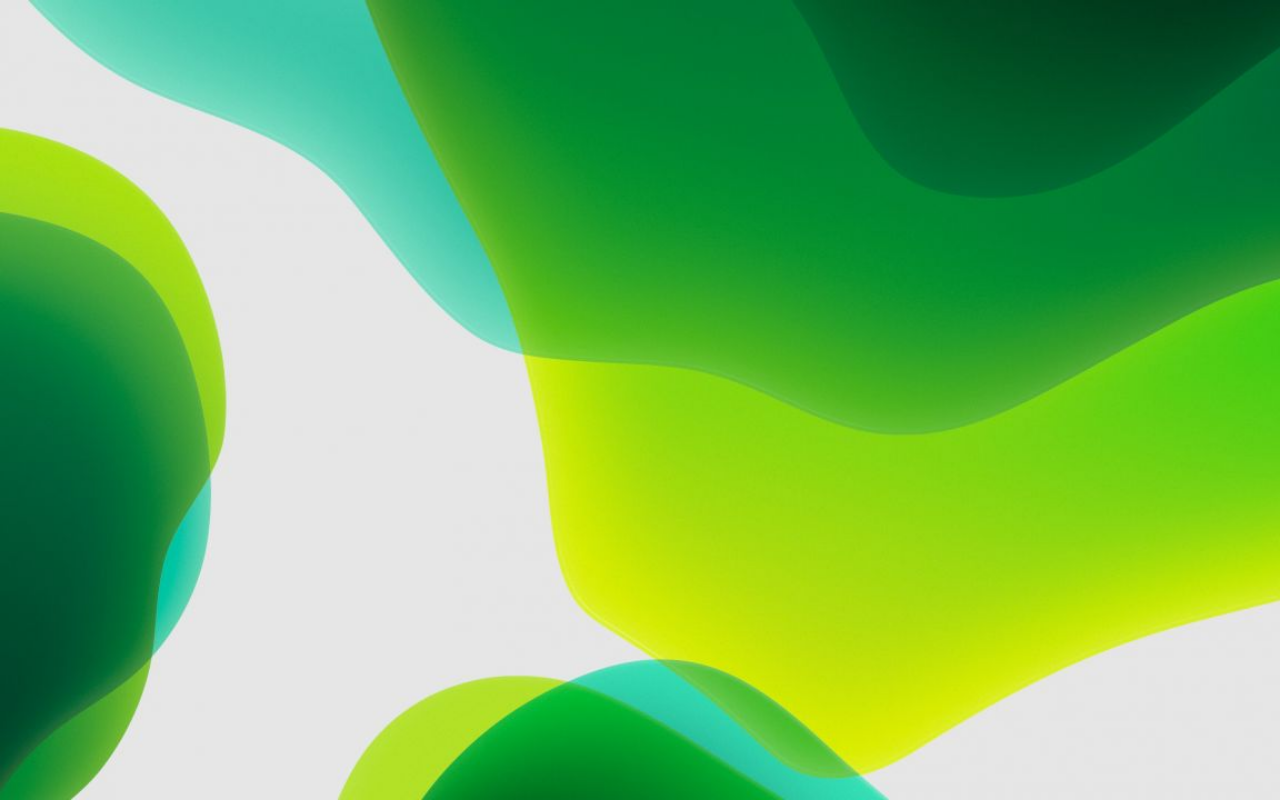
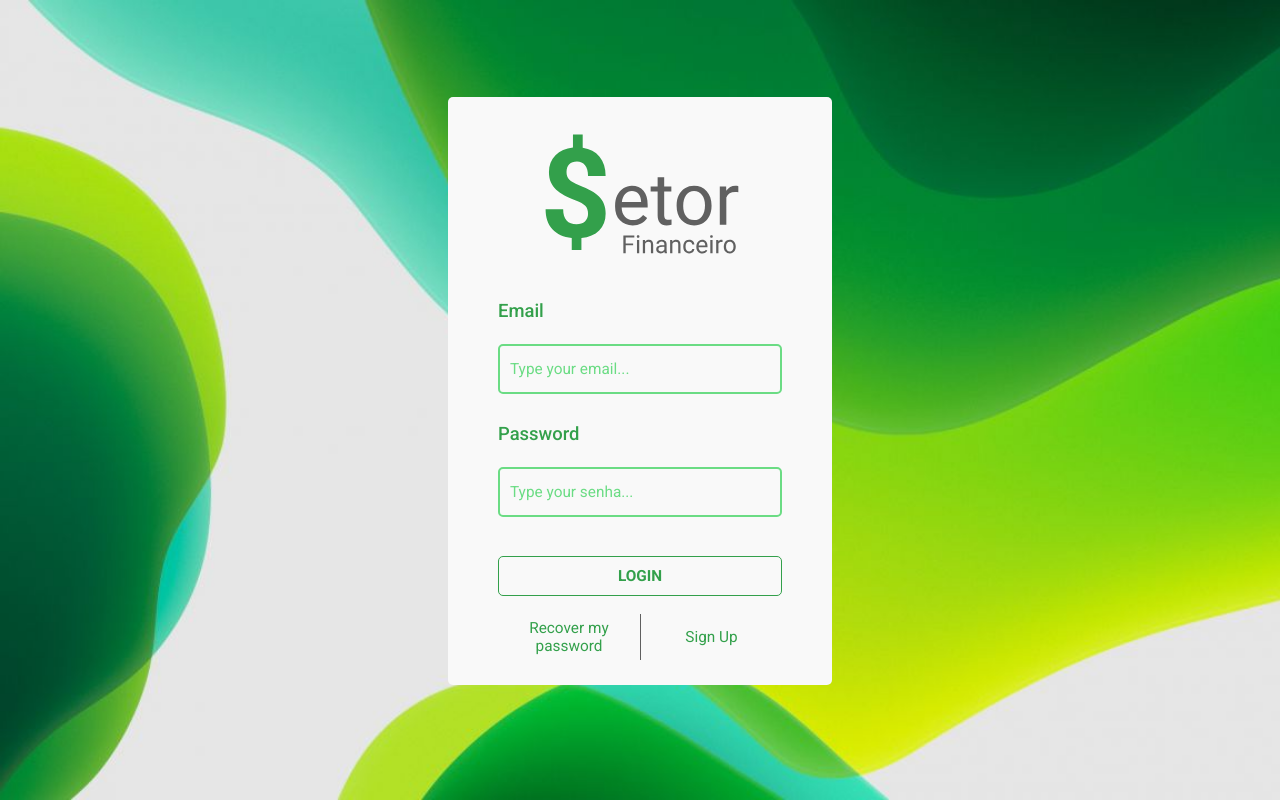
Before and after one commit to guswitch/financeiro_front, a React (Create React App) app: page / in a window 1280 px wide. Built offline with nearby package versions, Linux system fonts and the light colour scheme; the HTML template or start-up script is replaced by a standard one.

Commit message:
modified home index for test

```diff
--- a/package.json
+++ b/package.json
@@ -15,9 +15,8 @@
     "react-toastify": "^6.0.8"
   },
   "scripts": {
+    "start": "react-scripts start",
     "build": "react-scripts build",
-    "start": "react-scripts start",
-
     "test": "react-scripts test",
     "eject": "react-scripts eject"
   },
--- a/src/pages/Home/index.js
+++ b/src/pages/Home/index.js
@@ -1,19 +1,20 @@
 import React from 'react';
 
 import './styles.css';
-import Header from '../../components/Header';
-import AccountsPayable from '../../components/AccountsPayable';
-import AccountsReceivable from '../../components/AccountsReceivable';
-import Departments from '../../components/Departments';
-import Creditors from '../../components/Creditors';
-import Debtors from '../../components/Debtors';
-import Cotacao from '../../components/Cotacao';
+// import Header from '../../components/Header';
+// import AccountsPayable from '../../components/AccountsPayable';
+// import AccountsReceivable from '../../components/AccountsReceivable';
+// import Departments from '../../components/Departments';
+// import Creditors from '../../components/Creditors';
+// import Debtors from '../../components/Debtors';
+// import Cotacao from '../../components/Cotacao';
 
 export default function Home() {
 
     return (
         <div>
-            <Header />
+            <h1> Hello world </h1>
+            {/* <Header />
 
             <div id="container-root">
                 <Cotacao />
@@ -22,7 +23,7 @@
                 <Creditors />
                 <Debtors />
                 <Departments />
-            </div>
+            </div> */}
             {/* <div className="working">
                 <img src={img} alt="Imagem"/>
                 <br/>
--- a/src/routes.js
+++ b/src/routes.js
@@ -25,10 +25,11 @@
 const Routes = () => (
     <BrowserRouter>
         <Switch>
-            <Route exact path='/auth' component={(Login)}/>
-            <Route path='/signup' component={(Register)}/>
-            <Route path='/forgetpassword' component={(ForgetPass)}/>
-            <Route path='/home' component={(Home)}/>
+            <Route exact path='/' component={Login}/>
+            <Route path='/auth' component={Login}/>
+            <Route path='/signup' component={Register}/>
+            <Route path='/forgetpassword' component={ForgetPass}/>
+            <PrivateRoute path='/home' component={Home}/>
             {/* <PrivateRoute path='/profile' component={(Profile)}/> */}
         </Switch>
     </BrowserRouter>
```
